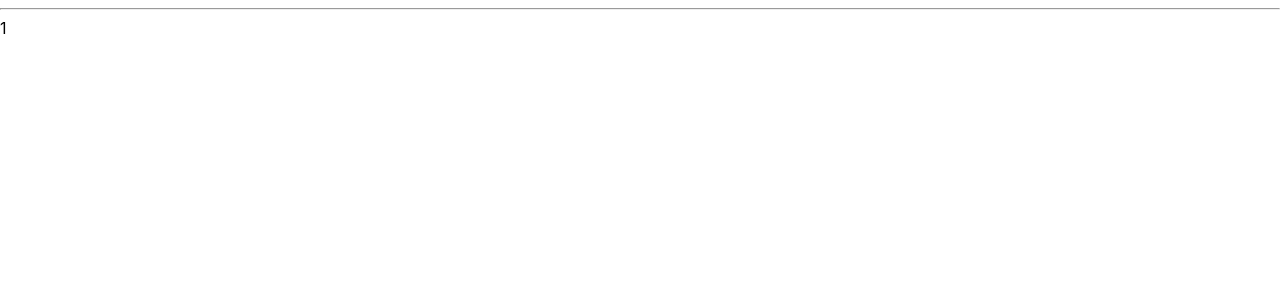
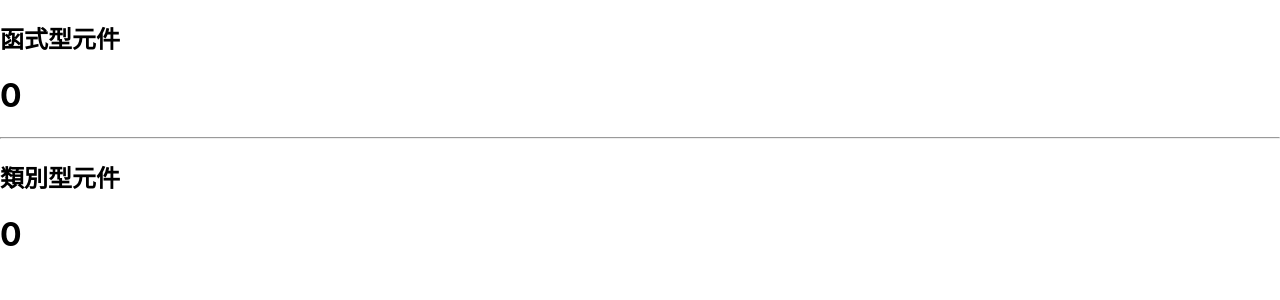
Before and after one commit to karinhsin/React_tutorial, a React (Create React App) app: page / in a window 1280 px wide. Shown: the top 300 px of the page. Built offline with nearby package versions, Linux system fonts and the light colour scheme.

Commit message:
新增計數器-類別型元件範例

```diff
--- a/src/App.js
+++ b/src/App.js
@@ -1,20 +1,14 @@
-import React from 'react'
+import CounterFC from './components/CounterFC'
+import CounterCC from './components/CounterCC'
 
 function App() {
-  const count = 0
-  const foo = true
-
   return (
     <>
-      {/* https://reactjs.org/docs/conditional-rendering.html */}
-      {/* if... */}
-      {/* &&前面的要轉為布林值(一般情況下)(才不會跑出一個0) */}
-      {/* !!是強制轉成布林值 */}
-      {/* 注意：只能在jsx語法裡寫 */}
-      {count > 0 && `目前總數為${count}`}
+      <h2>函式型元件</h2>
+      <CounterFC />
       <hr />
-      {/* if...else */}
-      {foo ? 1 : 2}
+      <h2>類別型元件</h2>
+      <CounterCC />
     </>
   )
 }
--- /dev/null
+++ b/src/components/CounterCC.js
@@ -0,0 +1,29 @@
+import React from 'react'
+
+class CounterCC extends React.Component {
+    constructor() {
+        super()
+        // 定義狀態的初始值
+        this.state = {
+            total: 0,
+        }
+    }
+
+    render() {
+        return (
+            <>
+                <h1
+                    onClick={() => {
+                        this.setState({
+                            total: this.state.total + 1,
+                        })
+                    }}
+                >
+                    {this.state.total}
+                </h1>
+            </>
+        )
+    }
+}
+
+export default CounterCC
--- /dev/null
+++ b/src/components/CounterFC.js
@@ -0,0 +1,20 @@
+import React, { useState } from 'react'
+
+function CounterFC() {
+    // [得到狀態, 設定狀態] = useState(初始值)
+    const [total, setTotal] = useState(0)
+
+    return (
+        <>
+            <h1
+                onClick={() => {
+                    setTotal(total + 1)
+                }}
+            >
+                {total}
+            </h1>
+        </>
+    )
+}
+
+export default CounterFC
```
